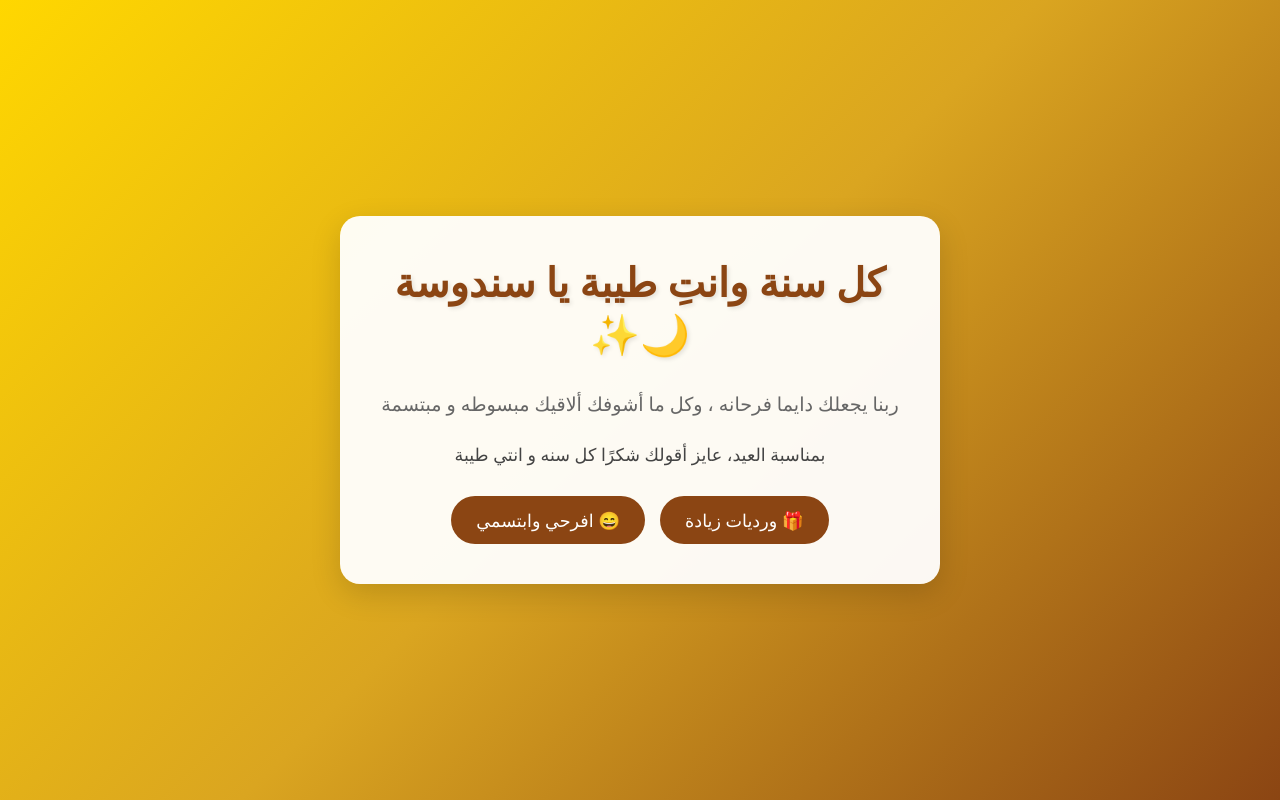
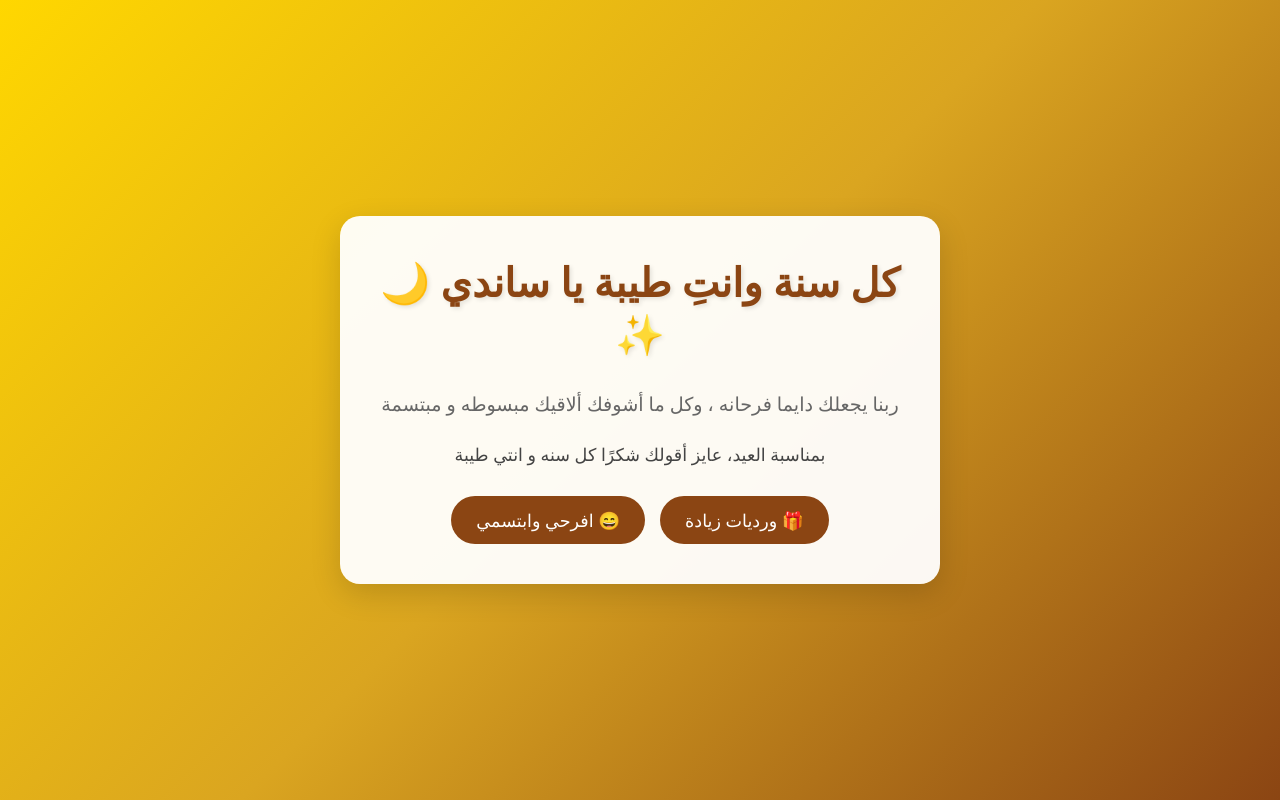
Before and after one commit to joeishere-cyber/Sandosa, a plain HTML site: page index.html in a window 1280 px wide. Drawn offline with Linux system fonts and the light colour scheme.

Commit message:
Update index.html
Signed-off-by: joeishere-cyber <youssefmohamedpl71@gmail.com>

```diff
--- a/index.html
+++ b/index.html
@@ -170,7 +170,7 @@
 </head>
 <body>
     <div class="container">
-        <h1 class="main-greeting">كل سنة وانتِ طيبة يا سندوسة 🌙✨</h1>
+        <h1 class="main-greeting">كل سنة وانتِ طيبة يا ساندي 🌙✨</h1>
 
         <p class="secondary-message">
             ربنا يجعلك دايما فرحانه ، وكل ما أشوفك ألاقيك مبسوطه و مبتسمة
```
